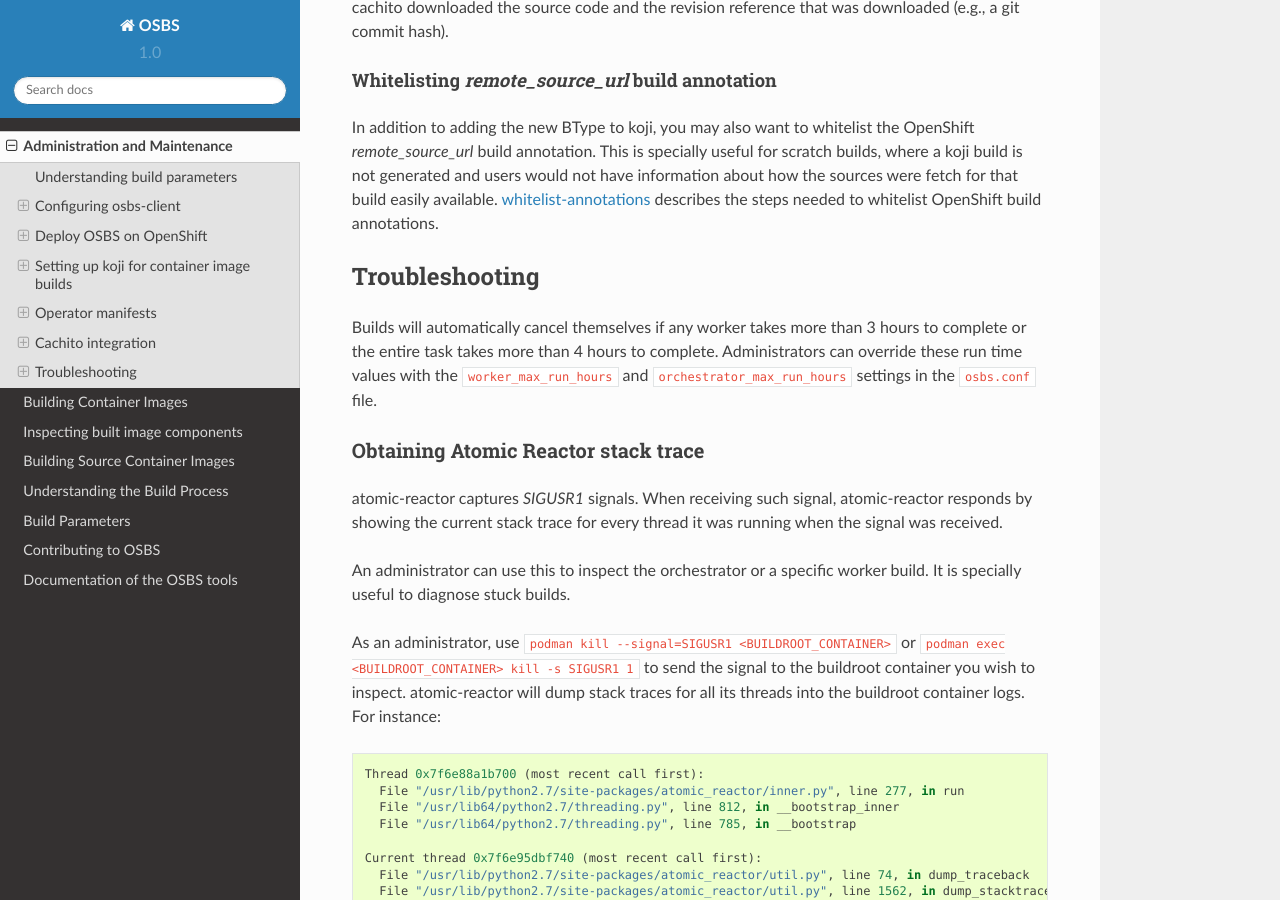
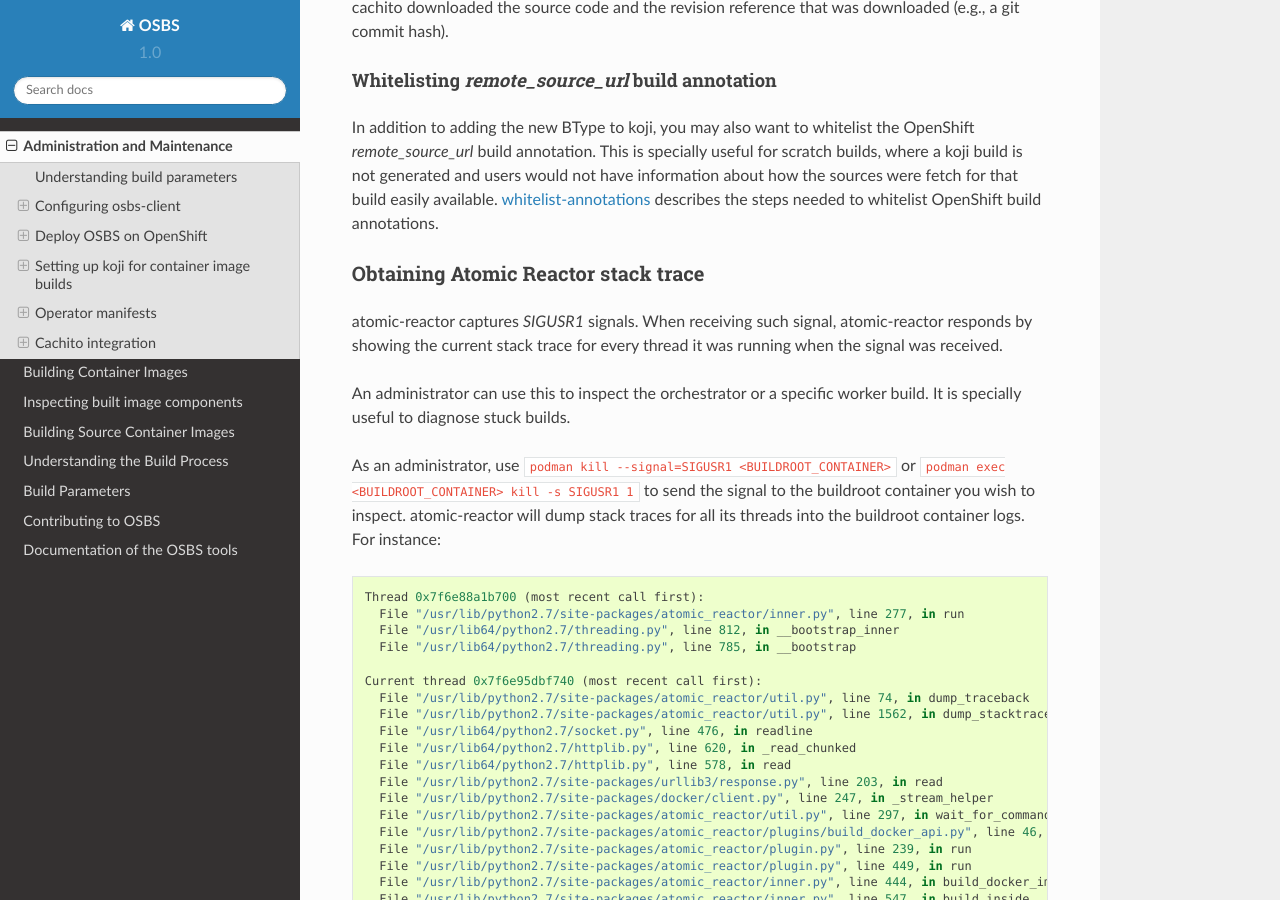
Before and after one commit to containerbuildsystem/osbs-docs, a Sphinx documentation site: the page built from docs/admins.rst, in a window 1280 px wide and 900 px high, scrolled down 7706 px. Built offline with Sphinx 7.4.7 and the Read the Docs theme 2.0.0, drawn with Linux system fonts in a browser that asks for light colours.

Commit message:
Remove section about max run times
This will be defined in pipeline run template

Signed-off-by: Martin Basti <mbasti@redhat.com>

```diff
--- a/docs/admins.rst
+++ b/docs/admins.rst
@@ -449,14 +449,6 @@
 
 .. _cachito: https://github.com/release-engineering/cachito
 
-Troubleshooting
----------------
-
-Builds will automatically cancel themselves if any worker takes more than 3
-hours to complete or the entire task takes more than 4 hours to complete.
-Administrators can override these run time values with the
-``worker_max_run_hours`` and ``orchestrator_max_run_hours`` settings in the
-``osbs.conf`` file.
 
 Obtaining Atomic Reactor stack trace
 ~~~~~~~~~~~~~~~~~~~~~~~~~~~~~~~~~~~~
```
